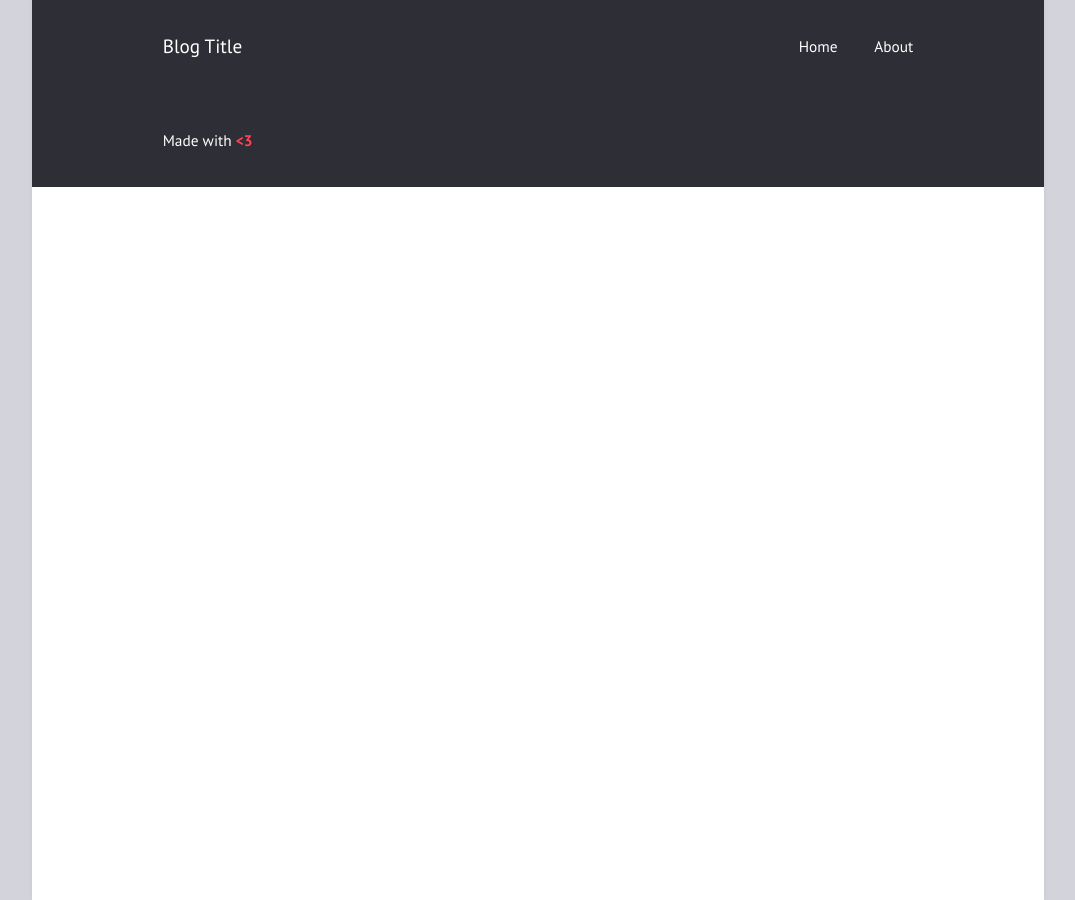
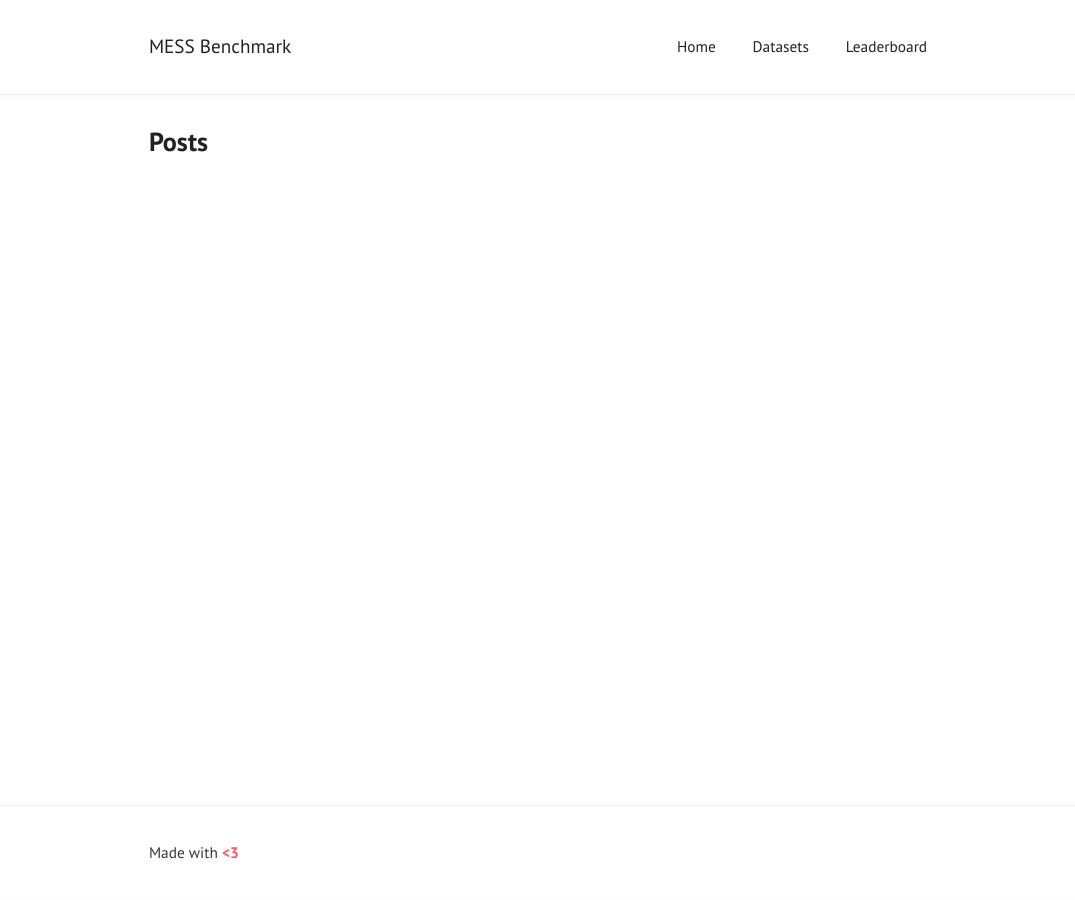
Before and after one commit to blumenstiel/mess-benchmark, a Jekyll site: the page built from index.html, in a window 1280 px wide. Shown: the whole page, without its empty margins (102-1177 px from the left). Built offline with Jekyll 4.4.1, drawn with Linux system fonts in a browser that asks for light colours.

Commit message:
Adjust contrast code

```diff
--- a/_config.yml
+++ b/_config.yml
@@ -1,5 +1,5 @@
-title: "Blog Title"
-author: "Blog Author"
+title: "MESS Benchmark"
+author: "Benedikt Blumenstiel"
 description: "Made with <b style=\"color: #f45;\">&lt;3</b>"
 permalink: /:title/
 lang: "en"
@@ -8,21 +8,21 @@ date_format: "%B %d, %Y"
 
 # Layout
 
-show_excerpts: true        # show article excerpts on the home page
-show_frame: true           # adds a gray frame to the site
+show_excerpts: false        # show article excerpts on the home page
+show_frame: false           # adds a gray frame to the site
 show_sidebar: false        # show a sidebar instead of the usual header
 minimal: false             # use a dark header
 
 # Menu
 
 navigation:                # accepts {file, title, url, icon, sidebaricon}
-  - {file: "index.html"}
-  - {file: "README.md"}
+  - {file: "HOME.md"}
+  - {file: "DATASETS.md"}
+  - {file: "LEADERBOARD.md"}
 
 external:                  # shows a footer with social links - for available icons see fontawesome.com/icons
-  - {title: Mail, icon: envelope, url: "mailto:niklasbuschmann@users.noreply.github.com"}
-  - {title: Github, icon: github, url: "https://github.com/niklasbuschmann/contrast"}
-  - {title: Subscribe, icon: rss, url: "/feed.xml"}
+  - {title: Mail, icon: envelope, url: "mailto:benedikt.blumenstiel@kit.edu"}
+  - {title: Github, icon: github, url: "https://github.com/blumenstiel/MESS"}
 
 comments:
 #  disqus_shortname: ""    # see https://disqus.com/
```
Also changed, not shown: DATASETS.md (added, +7 -0 lines), HOME.md (added, +6 -0 lines), LEADERBOARD.md (added, +7 -0 lines).
